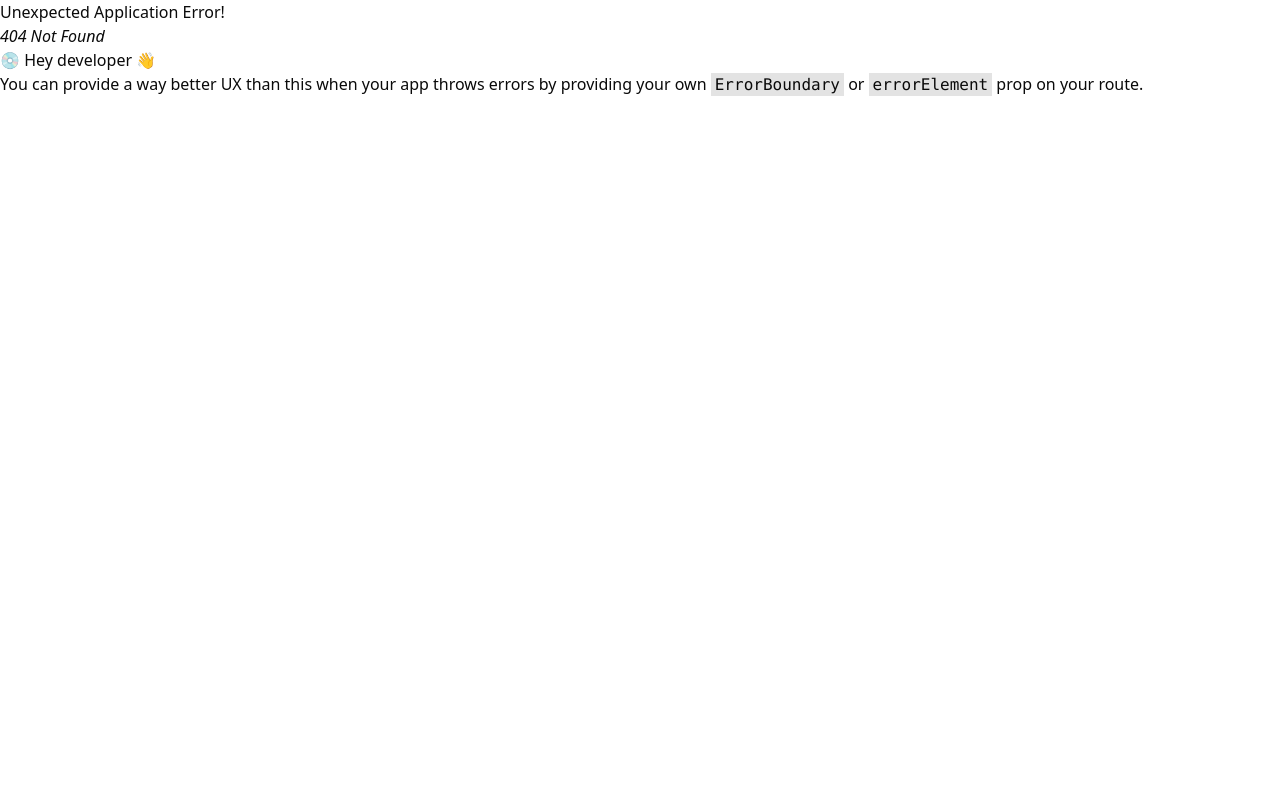
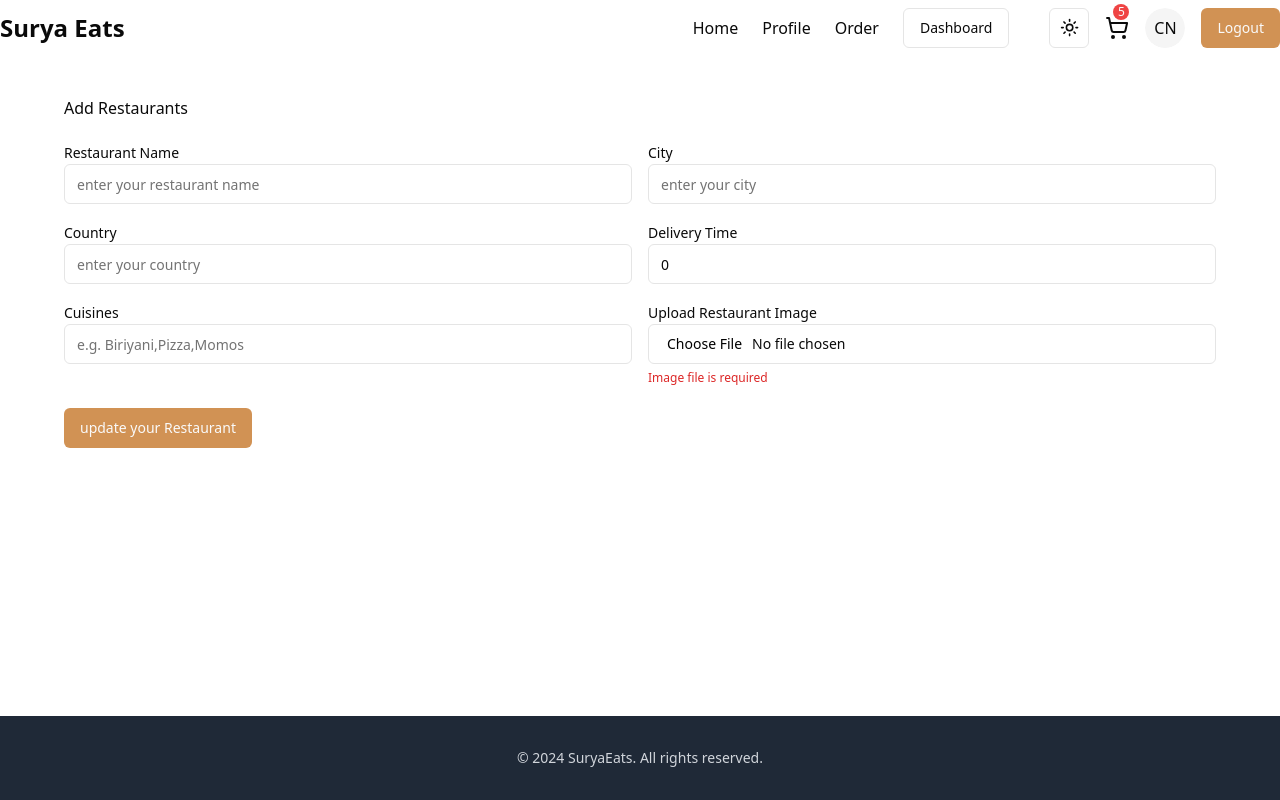
Before and after one commit to Surya-Hitesh-Nalam/QuickBite, a React (Vite) app in the folder frontend/: page /admin/restaurant in a window 1280 px wide. Before the commit this address had no page. Built offline with nearby package versions, Linux system fonts and the light colour scheme.

Commit message:
ui changed

```diff
--- /dev/null
+++ b/frontend/src/admin/AddMenu.tsx
@@ -0,0 +1,80 @@
+import { Button } from "@/components/ui/button"
+import { Dialog, DialogContent, DialogDescription, DialogFooter, DialogHeader, DialogTitle, DialogTrigger } from "@/components/ui/dialog"
+import { Input } from "@/components/ui/input"
+import { Label } from "@/components/ui/label"
+import { Loader2, Plus } from "lucide-react"
+import { useState } from "react"
+import EditMenu from "./EditMenu"
+
+const AddMenu = () => {
+    const [open,setOpen] = useState<boolean>(false)
+    const [selectedMenu,setSelectedMenu] = useState<any>()
+    const loading=false
+  return (
+    <div className="max-w-6xl mx-auto my-10">
+        <div className="flex justify-between">
+            <h1 className="font-bold md:font-extrabold text-lg md:text-2xl">Available Menus</h1>
+
+        <Dialog open={open} onOpenChange={setOpen}>
+            <DialogTrigger>
+                <Button className="bg-orange hover:bg-hoverOrange"><Plus mr-2/>Add Menu</Button>
+            </DialogTrigger>
+            <DialogContent>
+                <DialogHeader>
+                    <DialogTitle>
+                        Add A New Menu
+                    </DialogTitle>
+                    <DialogDescription>Create a menu that will make your restaurant standout</DialogDescription>
+                </DialogHeader>
+                <form action="">
+                    <div>
+                        <Label>Name</Label>
+                        <Input type="text" placeholder="enter menu name" name="name"/>
+                    </div>
+                    <div>
+                        <Label>Description</Label>
+                        <Input type="text" placeholder="enter menu description" name="description"/>
+                    </div>
+                    <div>
+                        <Label>Price in (Rupees)</Label>
+                        <Input type="text" placeholder="enter menu price" name="price"/>
+                    </div>
+                    <div>
+                        <Label>Upload Menu Image</Label>
+                        <Input type="file" placeholder="enter menu name" name="image"/>
+                    </div>
+                    <DialogFooter>
+                        {
+                            loading?(
+                                <Button disabled className="bg-orange hover:bg-hoverOrange"><Loader2 className="mr-2 w-4 h-4 animate-spin"/>Please Wait</Button>
+
+                            ):(
+                                <Button className="bg-orange hover:bg-hoverOrange">Submit</Button>
+
+                            )
+                        }
+                    </DialogFooter>
+                </form>
+            </DialogContent>
+        </Dialog>
+        </div>
+        <div className="mt-6 space-y-4">
+            <div className="flex flex-col md:flex-row md:items-center md:space-x-4 md:p-4 p-2 shadow-md rounded-lg border">
+                <img src="https://content.jdmagicbox.com/comp/def_content/pure_veg_restaurants/default-pure-veg-restaurants-5.jpg?clr=#5c3b0a"
+                alt=""
+                className="md:h-24 md:w-24 h-16 w-full object-cover rounded-lg"
+                />
+                <div className="flex-1">
+                    <h1 className="text-lg font-semibold text-gray-800">Biriyani</h1>
+                    <p className="text-sm text-gray-600">Lorem ipsum dolor sit amet consectetur adipisicing elit.</p>
+                    <h2 className="text-md font-semibold mt-2">Price:<span className="text-[#D19254]">80</span></h2>
+                </div>
+                <Button size={'sm'} className="bg-orange hover:bg-hoverOrange mt-2">Edit</Button>
+            </div>
+        </div>
+        <EditMenu selectedMenu={selectedMenu}/>
+    </div>
+  )
+}
+
+export default AddMenu
--- /dev/null
+++ b/frontend/src/admin/EditMenu.tsx
@@ -0,0 +1,9 @@
+
+
+const EditMenu = () => {
+  return (
+    <div>EditMenu</div>
+  )
+}
+
+export default EditMenu
--- /dev/null
+++ b/frontend/src/admin/Restaurant.tsx
@@ -0,0 +1,90 @@
+import { Button } from "@/components/ui/button"
+import { Input } from "@/components/ui/input"
+import { Label } from "@/components/ui/label"
+import { restaurantFormSchema, RestaurantFormSchema } from "@/schema/restaurantSchema"
+import { Loader2 } from "lucide-react"
+import { FormEvent, useState } from "react"
+
+const Restaurant = () => {
+  const [input,setInput] = useState<RestaurantFormSchema>({
+    restaurantName:"",
+    city:"",
+    country:"",
+    deliveryTime:0,
+    cuisines:[],
+    imageFile:undefined
+  })
+
+  const [errors,setErrors] = useState<Partial<RestaurantFormSchema>>({})
+  const changeEventHandler = (e:React.ChangeEvent<HTMLInputElement>) =>{
+    const {name,value,type} = e.target
+    setInput({...input,[name]:type==='number'?Number(value):value})
+  }
+
+  const submitHandler = (e:FormEvent<HTMLFormElement>) =>{
+    e.preventDefault()
+
+    const result = restaurantFormSchema.safeParse(input)
+    if(!result.success){
+      const fieldErrors = result.error.formErrors.fieldErrors
+      setErrors(fieldErrors as Partial<RestaurantFormSchema>)
+      return;
+    }
+    // add restaurant api implementation start from here
+    console.log(e)
+  }
+  const loading=false
+  const restaurant = true
+  return (
+    <div className="max-w-6xl mx-auto my-10">
+        <div>
+            <h1 className="font-extraboldtext-2xl mb-5">Add Restaurants</h1>
+            <form onSubmit={submitHandler}>
+                <div className="md:grid grid-cols-2 gap-4 space-y-2 md:space-y-0">
+                    <div>
+                      <Label>Restaurant Name</Label>
+                      <Input type='text' value={input.restaurantName} onChange={changeEventHandler} name="restaurantName" placeholder="enter your restaurant name"/>
+                      {errors&&<span className="text-xs text-red-600 font-medium">{errors.restaurantName}</span>}
+                    </div>
+                    <div>
+                      <Label>City</Label>
+                      <Input type='text' name="city" value={input.city} onChange={changeEventHandler} placeholder="enter your city"/>
+                      {errors&&<span className="text-xs text-red-600 font-medium">{errors.city}</span>}
+                    </div>
+                    <div>
+                      <Label>Country</Label>
+                      <Input type='text' name="country" value={input.country} onChange={changeEventHandler} placeholder="enter your country"/>
+                      {errors&&<span className="text-xs text-red-600 font-medium">{errors.country}</span>}
+                    </div>
+                    <div>
+                      <Label>Delivery Time</Label>
+                      <Input type='number' name="deliveryTime" value={input.deliveryTime} onChange={changeEventHandler} placeholder="enter delivery time"/>
+                      {errors&&<span className="text-xs text-red-600 font-medium">{errors.deliveryTime}</span>}
+                    </div>
+                    <div>
+                      <Label>Cuisines</Label>
+                      <Input type='text' name="cuisines" value={input.cuisines} onChange={(e)=>setInput({...input,cuisines:e.target.value.split(",")})} placeholder="e.g. Biriyani,Pizza,Momos"/>
+                      {errors&&<span className="text-xs text-red-600 font-medium">{errors.cuisines}</span>}
+                    </div>
+                    <div>
+                      <Label>Upload Restaurant Image</Label>
+                      <Input onChange={(e)=>setInput({...input,imageFile:e.target.files?.[0]||undefined})} type='file' accept="image/*" name="imageFile"/>
+                      {errors&&<span className="text-xs text-red-600 font-medium">{errors.imageFile?.name || "Image file is required"}</span>}
+                    </div>
+                </div>
+                <div className="my-5 w-fit">
+                {
+                  loading ? (
+                      <Button disabled className="bg-orange hover:bg-hoverOrange"><Loader2 className="mr-2 h-4 w-4 animate-spin"/>Please Wait</Button>
+                  ):(
+                      <Button className="bg-orange hover:bg-hoverOrange">{restaurant?'update your Restaurant':'Add Your Restaurant'}</Button>
+                  )
+                }
+              </div>
+            </form>
+        </div>
+    </div>
+  )
+}
+
+export default Restaurant
--- /dev/null
+++ b/frontend/src/schema/restaurantSchema.ts
@@ -0,0 +1,12 @@
+import {z} from "zod"
+
+export const restaurantFormSchema = z.object({
+    restaurantName:z.string().nonempty({message:"Restaurant Name is required "}),
+    city:z.string().nonempty({message:"city is required"}),
+    country:z.string().nonempty({message:"country is required"}),
+    deliveryTime:z.number().min(0,{message:"Delivery Time can't be negative"}),
+    cuisines:z.array(z.string()),
+    imageFile:z.instanceof(File).optional().refine((file)=>file?.size !== 0 , {message:"Image file is required"})
+})
+
+export type RestaurantFormSchema = z.infer<typeof restaurantFormSchema>
```
Also changed, not shown: frontend/src/App.tsx (+11 -0 lines).
